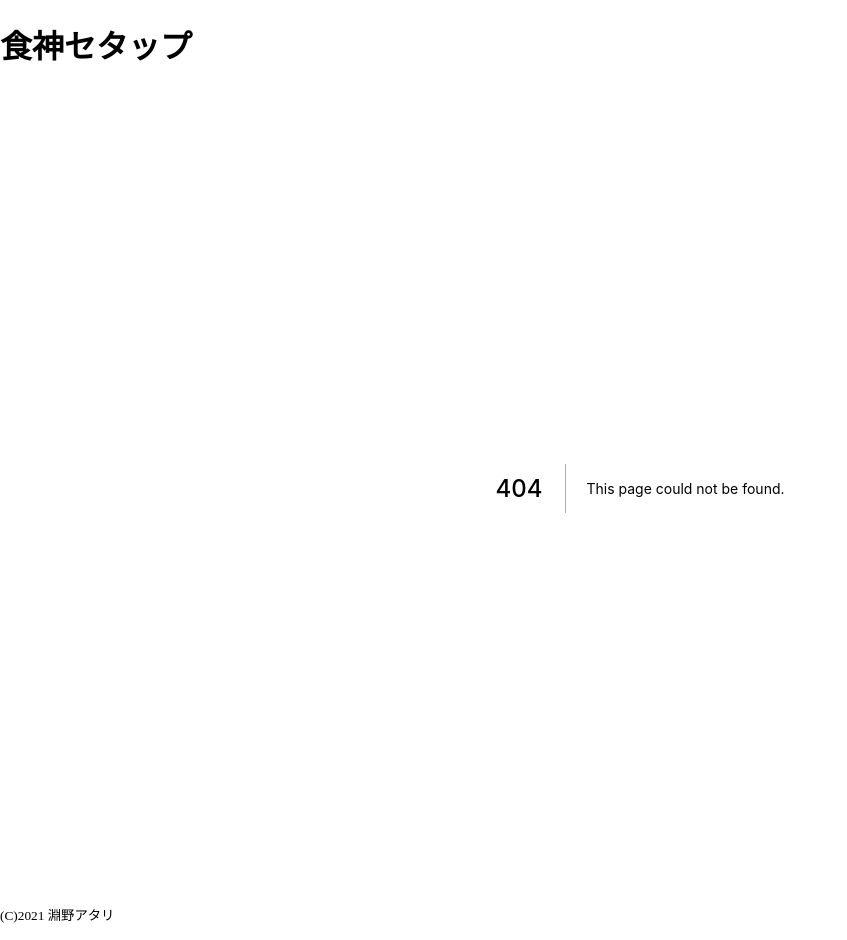
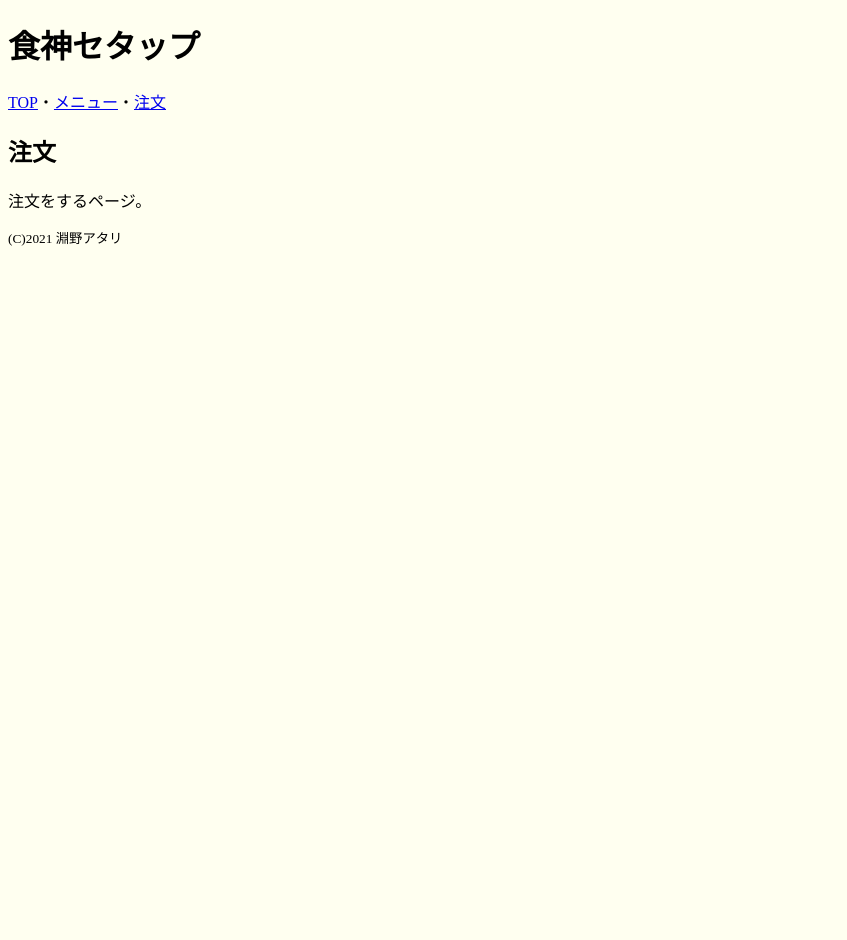
Before and after one commit to hutinoatari/shokujinSetApp, a Next.js app: page /order in a window 1280 px wide. Before the commit this address had no page. Shown: the whole page, without its empty margins (0-847 px from the left). After the commit the page ends 800 px from the top, so only its background shows below. Built offline with nearby package versions, Linux system fonts and the light colour scheme.

Commit message:
各ページとナビゲーションを追加した

```diff
--- a/src/layouts/Header.tsx
+++ b/src/layouts/Header.tsx
@@ -1,9 +1,23 @@
 import { FC } from "react";
+import Link from "next/link";
 
 const Header: FC<{}> = () => {
     return (
         <header>
             <h1>食神セタップ</h1>
+            <nav>
+                <Link href="/" replace>
+                    <a>TOP</a>
+                </Link>
+                ・
+                <Link href="/menu" replace>
+                    <a>メニュー</a>
+                </Link>
+                ・
+                <Link href="/order" replace>
+                    <a>注文</a>
+                </Link>
+            </nav>
         </header>
     );
 };
--- a/src/pages/index.tsx
+++ b/src/pages/index.tsx
@@ -3,8 +3,8 @@ import { FC } from "react";
 const Top: FC<{}> = () => {
     return (
         <>
-        <h2>TOP</h2>
-        <p>最初に表示されるページ。</p>
+            <h2>TOP</h2>
+            <p>最初に表示されるページ。</p>
         </>
     );
 };
--- /dev/null
+++ b/src/pages/order.tsx
@@ -0,0 +1,12 @@
+import { FC } from "react";
+
+const Order: FC<{}> = () => {
+    return (
+        <>
+            <h2>注文</h2>
+            <p>注文をするページ。</p>
+        </>
+    );
+};
+
+export default Order;
```
Also changed, not shown: src/pages/menu.tsx (added, +12 -0 lines).
